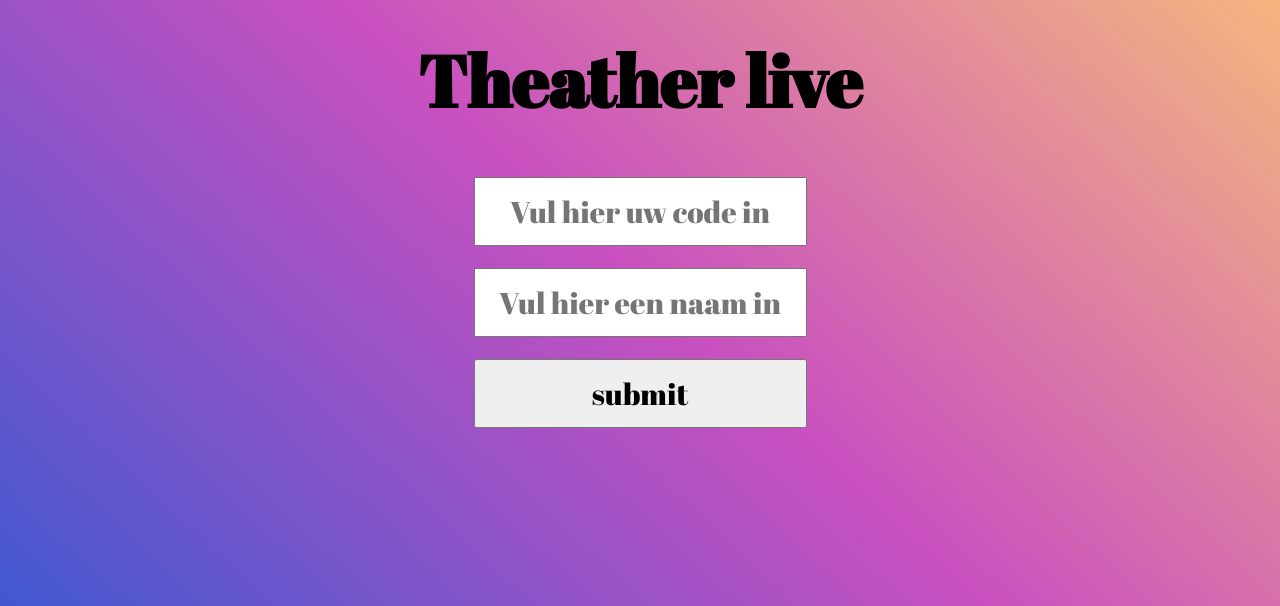
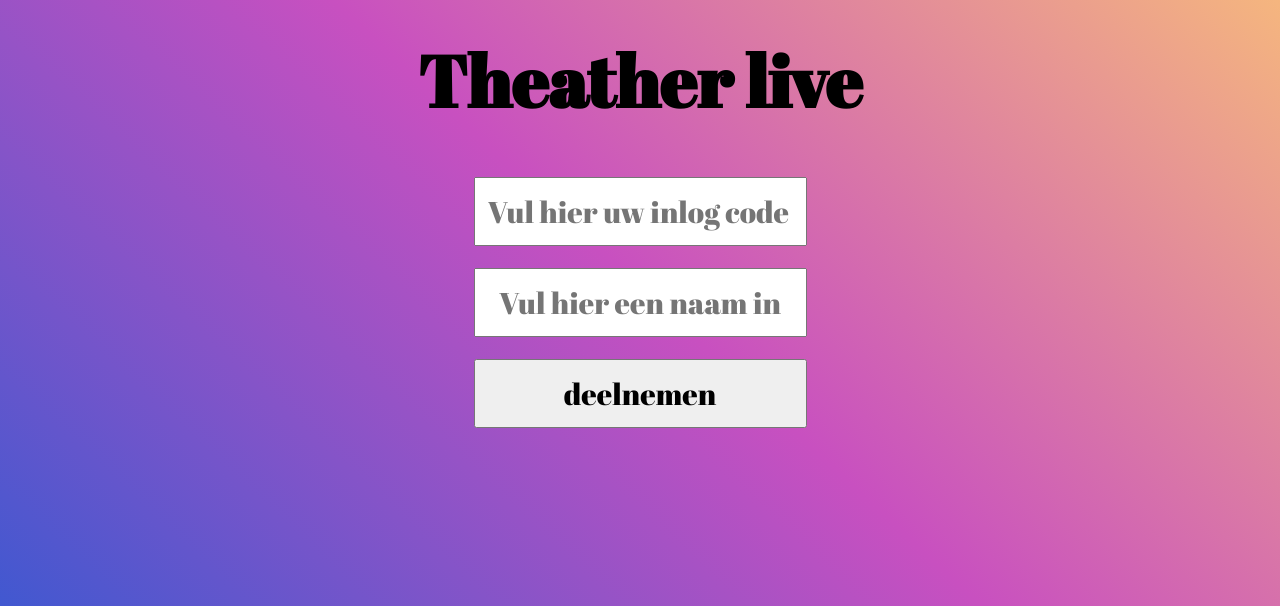
Before and after one commit to thomasmartini/cle3, a PHP site: page /login.html in a window 1280 px wide. Shown: the part 194-800 px from the top of the page. Run offline with PHP 8.4, Linux system fonts and the light colour scheme.

Commit message:
@media toegevoegd

```diff
--- a/login.html
+++ b/login.html
@@ -11,9 +11,9 @@
 <div class="flex-container">
     <h1>Theather live</h1>
     <form>
-        <input type="text" id="loginCode" name="loginCode" placeholder="Vul hier uw code in"><br>
+        <input type="text" id="loginCode" name="loginCode" placeholder="Vul hier uw inlog code in"><br>
         <input type="text" id="chatName" name="chatName" placeholder="Vul hier een naam in"><br>
-        <input type="submit" value="submit" >
+        <input type="submit" value="deelnemen" >
     </form>
 </div>
 </body>
--- a/main.css
+++ b/main.css
@@ -28,7 +28,6 @@ body {
     height: 100%;
     /*background-image: linear-gradient(to right, red , yellow);*/
 }
-
 
 .flex-container > form {
     display: flex;
@@ -84,3 +83,7 @@ h1 {
 #chatMessage {
     width: 100%;
 }
+
+@media screen and (max-width: 700px) {
+    .chatMessages {font-size: 25px;}
+}
```
